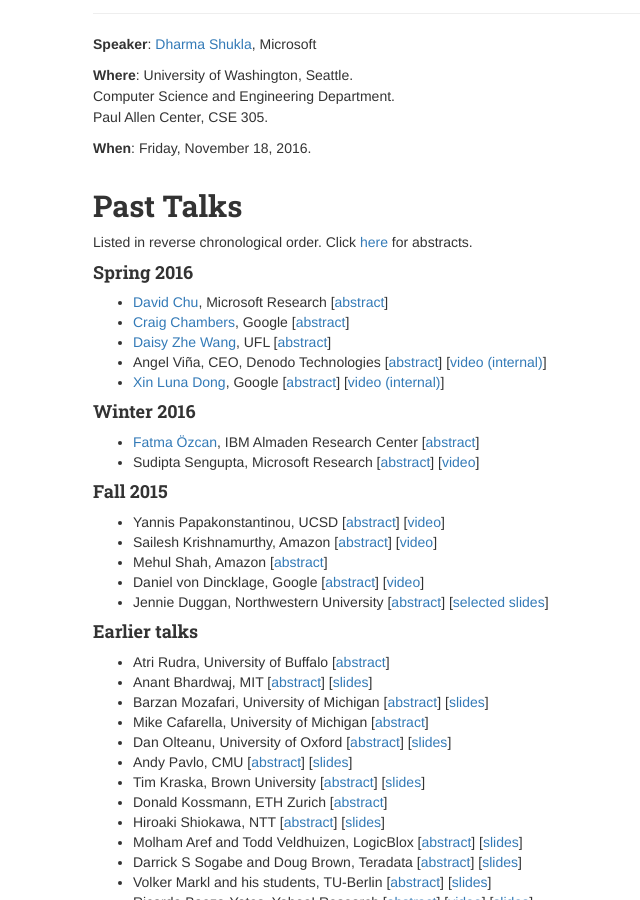
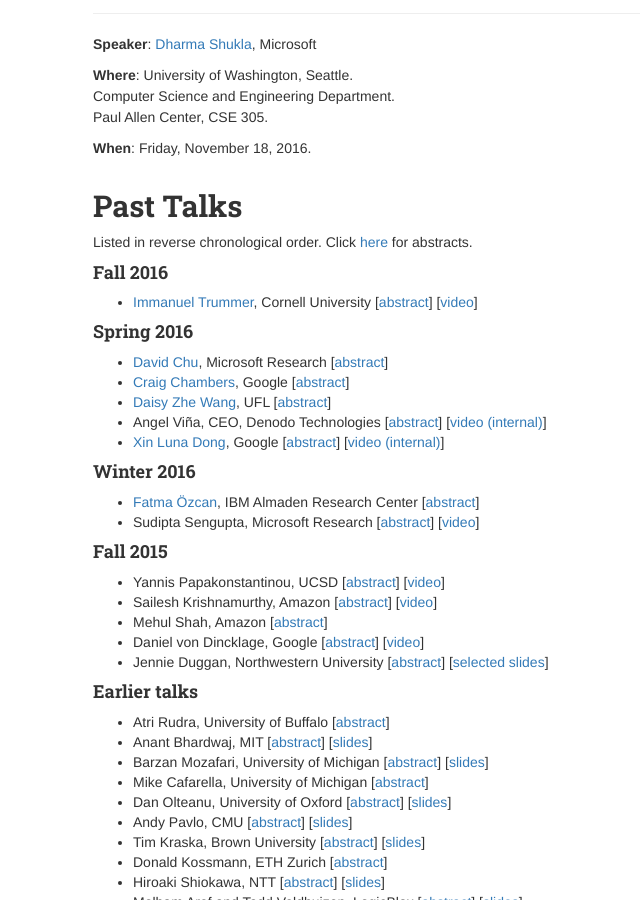
Before and after one commit to uwdb/website, a Jekyll site: the page built from nwds/nwds.markdown, in a window 1280 px wide and 900 px high, scrolled down 534 px. Shown: the whole window, without its empty margins (62-702 px from the left). Built offline with Jekyll 4.4.1, drawn with Linux system fonts in a browser that asks for light colours; nearby versions of some CDN libraries.

Commit message:
added Immanuel's talk

```diff
--- a/nwds/nwds.markdown
+++ b/nwds/nwds.markdown
@@ -43,6 +43,9 @@
 
 Listed in reverse chronological order. Click [here]({{ site.baseurl }}/nwds/past_talks.html) for abstracts.
 
+#### Fall 2016
+
+*   [Immanuel Trummer](http://www.itrummer.org), Cornell University [[abstract](past_talks.html#Immanuel_Trummer_10_14_16)] [[video](https://www.youtube.com/watch?v=Dm1_r5tUMu0)]
 
 #### Spring 2016
 
```
